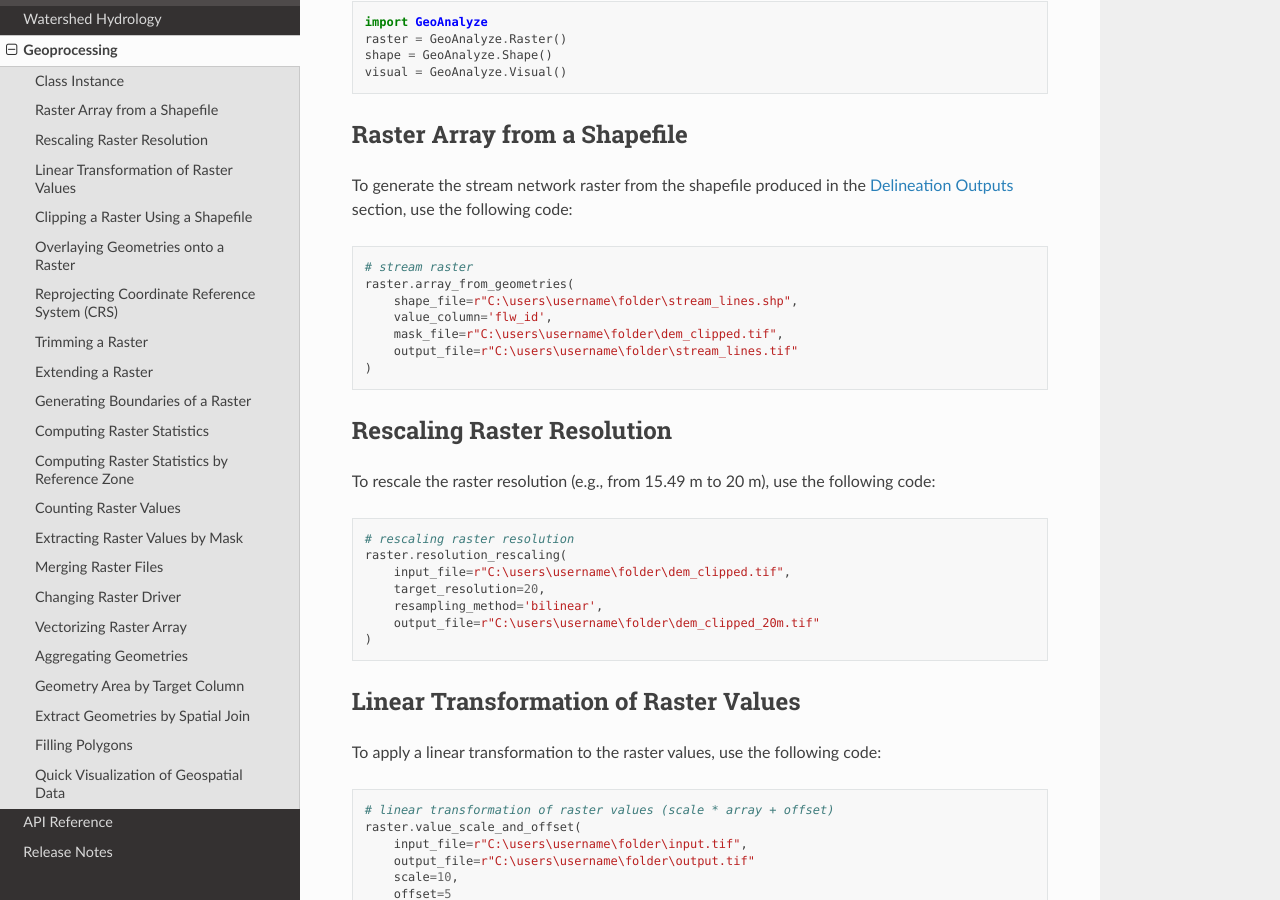
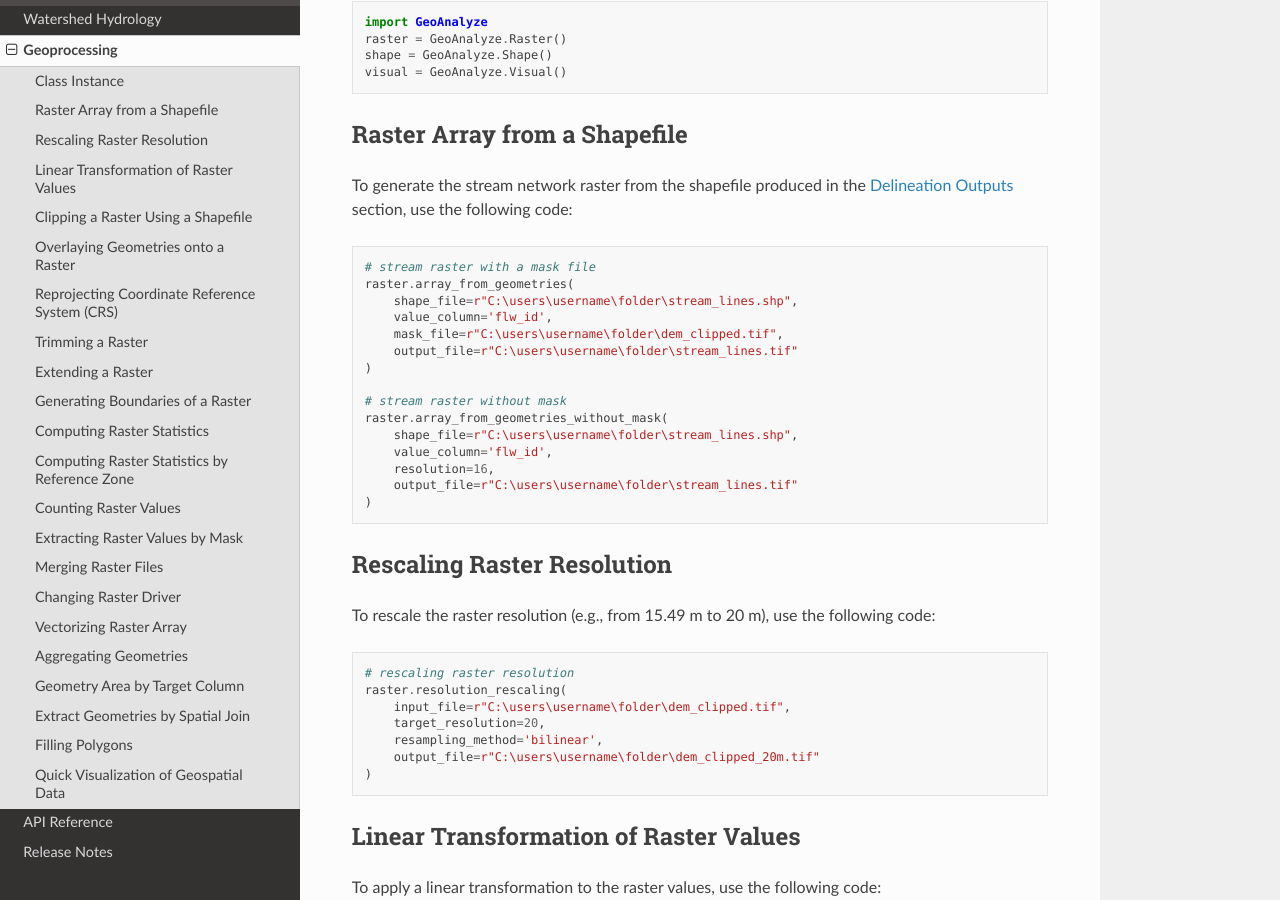
Before and after one commit to debpal/GeoAnalyze, a Sphinx documentation site: the page built from docs/geoprocessing.rst, in a window 1280 px wide and 900 px high, scrolled down 311 px. Built offline with Sphinx 7.4.7 and the Read the Docs theme 3.1.0, drawn with Linux system fonts in a browser that asks for light colours.

Commit message:
update docs

```diff
--- a/docs/geoprocessing.rst
+++ b/docs/geoprocessing.rst
@@ -27,11 +27,19 @@ To generate the stream network raster from the shapefile produced in the :ref:`D
 
 .. code-block:: python
 
-    # stream raster
+    # stream raster with a mask file
     raster.array_from_geometries(
         shape_file=r"C:\users\username\folder\stream_lines.shp",
         value_column='flw_id',
         mask_file=r"C:\users\username\folder\dem_clipped.tif",
+        output_file=r"C:\users\username\folder\stream_lines.tif"
+    )
+
+    # stream raster without mask
+    raster.array_from_geometries_without_mask(
+        shape_file=r"C:\users\username\folder\stream_lines.shp",
+        value_column='flw_id',
+        resolution=16,
         output_file=r"C:\users\username\folder\stream_lines.tif"
     )
 
```
